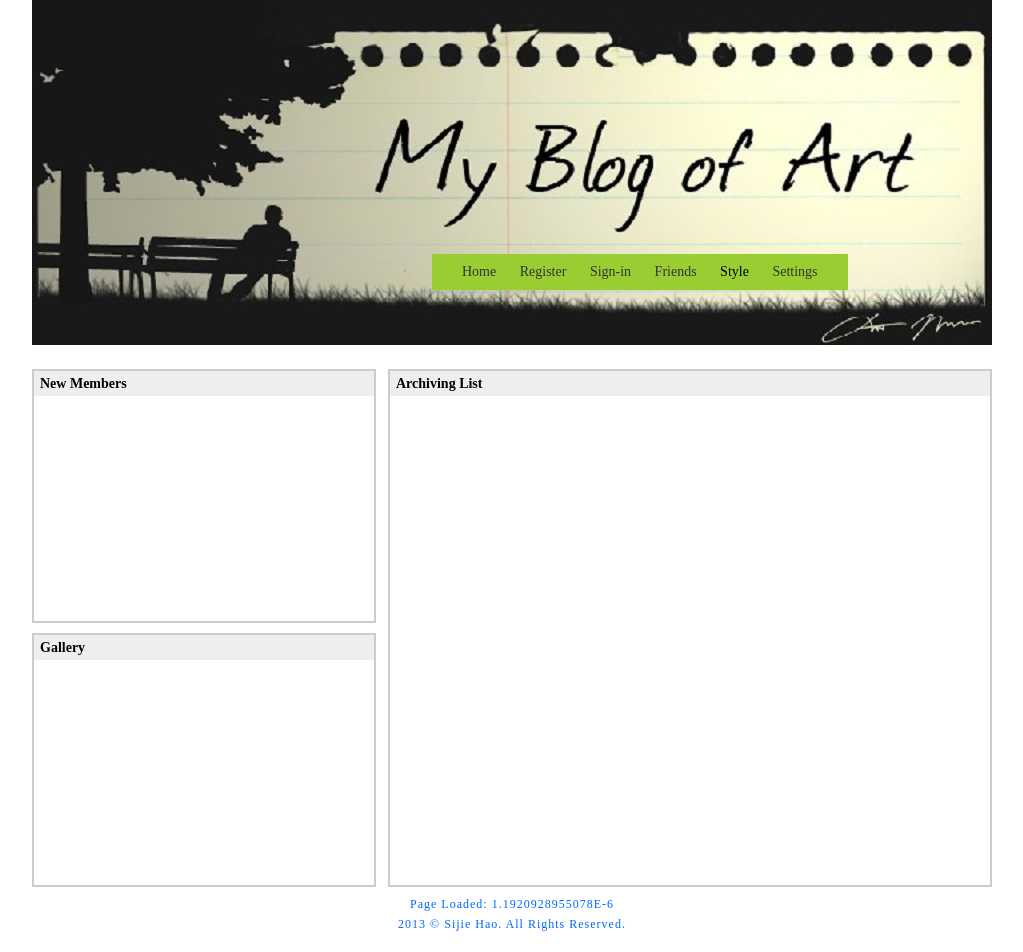
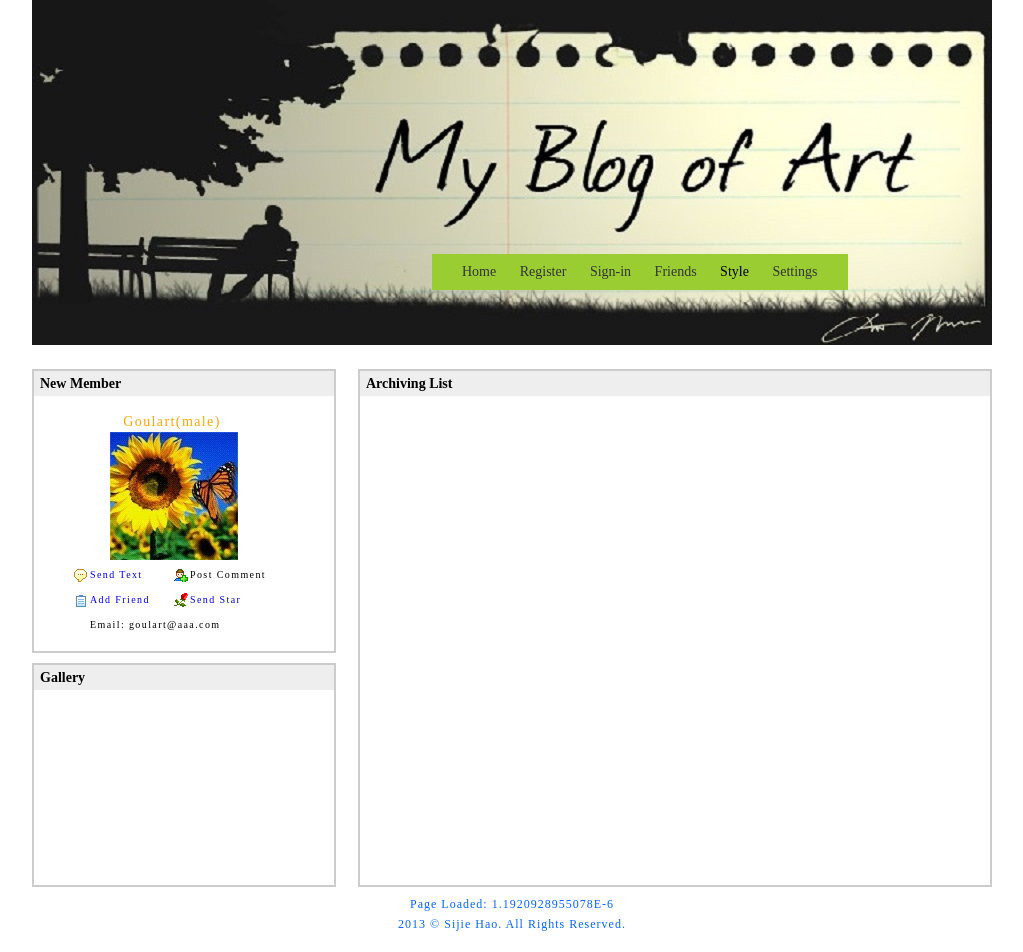
Before and after one commit to Pezhetairoi/multiuserMsg, a PHP site: page / in a window 1280 px wide. Shown: the part 21-973 px from the top of the page, without its empty margins (128-1151 px from the left). Run offline with PHP 8.4, Linux system fonts and the light colour scheme.

Commit message:
user details are written into a xml file after registration, their details are shown in the index.page setxml() getxml()

```diff
--- a/includes/global.function.php
+++ b/includes/global.function.php
@@ -253,4 +253,70 @@ function content_length($str){
     }
     return $str;
 }
+
+/*
+ * generate xml file to contain user
+ *  details that display on index.php when login
+ */
+function setxml($str, $reg_info){
+    $fp = @fopen("test.xml", 'w');
+    if(!$fp){
+        exit("xml file not exist");
+    }
+
+    flock($fp, LOCK_EX);
+
+    $str = "<?xml version=\"1.0\" encoding=\"UTF-8\"?>\r\n";
+    fwrite($fp, $str, strlen($str));
+        $str = "<vip>\r\n";
+        fwrite($fp, $str, strlen($str));
+
+        $str = "\t<id>{$reg_info['id']}</id>\r\n";
+        fwrite($fp, $str, strlen($str));
+
+        $str = "\t<username>{$reg_info["username"]}</username>\r\n";
+        fwrite($fp, $str, strlen($str));
+
+        $str = "\t<gender>{$reg_info["gender"]}</gender>\r\n";
+        fwrite($fp, $str, strlen($str));
+
+        $str = "\t<avatar>{$reg_info["avatar"]}</avatar>\r\n";
+        fwrite($fp, $str, strlen($str));
+
+        $str = "\t<email>{$reg_info["email"]}</email>\r\n";
+        fwrite($fp, $str, strlen($str));
+
+        $str = "</vip>";
+        fwrite($fp, $str, strlen($str));
+    flock($fp, LOCK_UN);
+    fclose($fp);
+}
+
+function getxml($xmlfile){
+
+    $html = array();
+
+    if(file_exists($xmlfile)){
+        $xml = file_get_contents($xmlfile);
+
+        preg_match_all("/<vip>(.*)<\/vip>/s", $xml, $dom);
+
+        foreach($dom[1] as $value){
+            preg_match_all("/<id>(.*)<\/id>/s", $value, $id);
+            preg_match_all("/<username>(.*)<\/username>/s", $value, $username);
+            preg_match_all("/<gender>(.*)<\/gender>/s", $value, $gender);
+            preg_match_all("/<avatar>(.*)<\/avatar>/s", $value, $avatar);
+            preg_match_all("/<email>(.*)<\/email>/s", $value, $email);
+            $html["id"] = $id[1][0];
+            $html["username"] = $username[1][0];
+            $html["gender"] = $gender[1][0];
+            $html["avatar"] = $avatar[1][0];
+            $html["email"] = $email[1][0];
+        }
+    }else{
+        echo "not exist";
+    }
+    return $html;
+}
+
 ?>
--- a/index.php
+++ b/index.php
@@ -18,6 +18,10 @@
     define('SCRIPT','index');
 
     require dirname(__FILE__).'/includes/common.inc.php';
+
+    //read xml file $xml is an array
+    $xml = getxml("test.xml");
+    //print_r($xml);
 ?>
 
 <!DOCTYPE html PUBLIC "-//W3C//DTD XHTML 1.0 Transitional//EN" "http://www.w3.org/TR/xhtml1/DTD/xhtml1-transitional.dtd">
@@ -25,6 +29,8 @@
 <head>
 <meta http-equiv="Content-Type" content="text/html; charset=utf-8" />
 <title>Your Title</title>
+<script type="text/javascript" src="js/passcode.js"></script>
+<script type="text/javascript" src="js/friend.js"></script>
 <?php
     require ROOT_PATH."includes/title.inc.php";
 ?>
@@ -38,7 +44,17 @@
 </div>
 
 <div id="user">
-    <h2>New Members</h2>
+    <h2>New Member</h2>
+    <dl>
+        <dd class="name"><?php echo $xml["username"] ?>(<?php echo $xml["gender"]?>)</dd>
+
+        <dt><img src='<?php echo $xml["avatar"]?>' alt="<?php echo $xml["avatar"]?>" /></dt>
+        <dd class="msg"><a href="#" name="msg" title = "<?php echo $xml["id"] ?>" >Send Text</a></dd>
+        <dd class="comment">Post Comment</a></dd>
+        <dd class="friend"><a href="#" name="addfriend" title = "<?php echo $xml["id"] ?>" >Add Friend</a></dd>
+        <dd class="star"><a href="#" name="sendstar" title = "<?php echo $xml["id"] ?>" >Send Star</a></dd>
+        <dd class="email">Email: <?php echo $xml["email"]?></dd>
+    </dl>
 </div>
 <div id="pics">
     <h2>Gallery</h2>
--- a/styles/1/index.css
+++ b/styles/1/index.css
@@ -1,21 +1,74 @@
 @CHARSET "UTF-8";
 
 #list{
-	width: 600px;
+	width: 630px;
 	height:514px;
 	border: 2px solid #ccc;
 	float: right;
 }
 #user{
-	width: 340px;
-	height: 250px;
+	width: 300px;
+	height: 280px;
 	border: 2px solid #ccc;
 	float: left;
 	margin: 0 0 10px 0;
 }
 #pics{
-	width: 340px;
-	height: 250px;
+	width: 300px;
+	height: 220px;
 	border: 2px solid #ccc;
 	float: left;
 }
+
+#user dl{
+	width: 200px;
+	float: left;
+	margin: 10px 0 20px 40px;
+	padding: 1px 0 0 0;
+}
+
+#user dl dt{
+	width: 200px;
+}
+#user dl dt img{
+	margin: 0 auto;
+	display: block;
+}
+
+#user dl dd{
+	text-align: left;
+	text-indent: 16px;
+	font-size: 10px;
+	line-height:20px;
+	letter-spacing: 1.4px;
+	width: 100px;
+	margin-top:5px;
+	float: left;
+}
+#user dl dd a{
+	text-decoration: none;
+}
+#user dl dd.name{
+	text-align: center;
+	line-height: 20px;
+	font-size: 14px;
+	color: orange;
+	float: none;
+	width: 180px;
+}
+
+#user dl dd.msg{
+	background: url(../../images/x1.gif) no-repeat left center;
+}
+#user dl dd.comment{
+	background: url(../../images/x2.gif) no-repeat left center;
+}
+#user dl dd.friend{
+	background: url(../../images/x3.gif) no-repeat left center;
+}
+#user dl dd.star{
+	background: url(../../images/x4.gif) no-repeat left center;
+}
+#user dl dd.email{
+	width:200px;
+}
--- /dev/null
+++ b/test.xml
@@ -0,0 +1,8 @@
+<?xml version="1.0" encoding="UTF-8"?>
+<vip>
+	<id>52</id>
+	<username>Goulart</username>
+	<gender>male</gender>
+	<avatar>images/avatar/11.jpg</avatar>
+	<email>goulart@aaa.com</email>
+</vip>
```
Also changed, not shown: register.php (+8 -0 lines).
